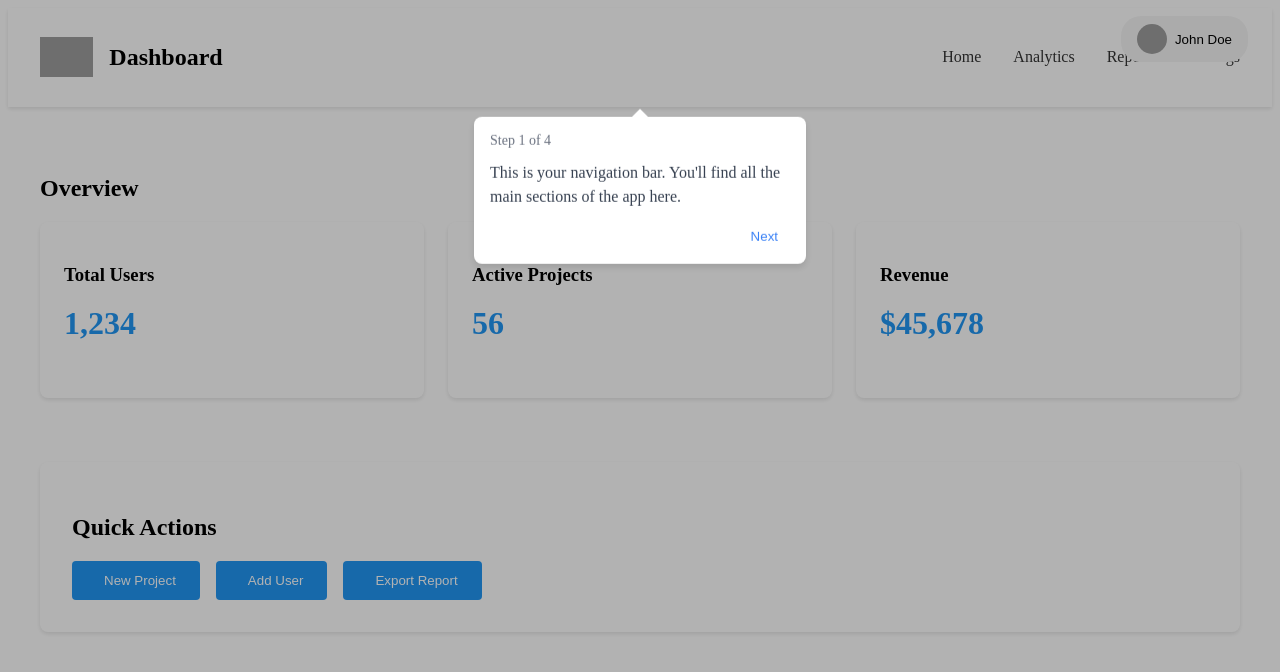
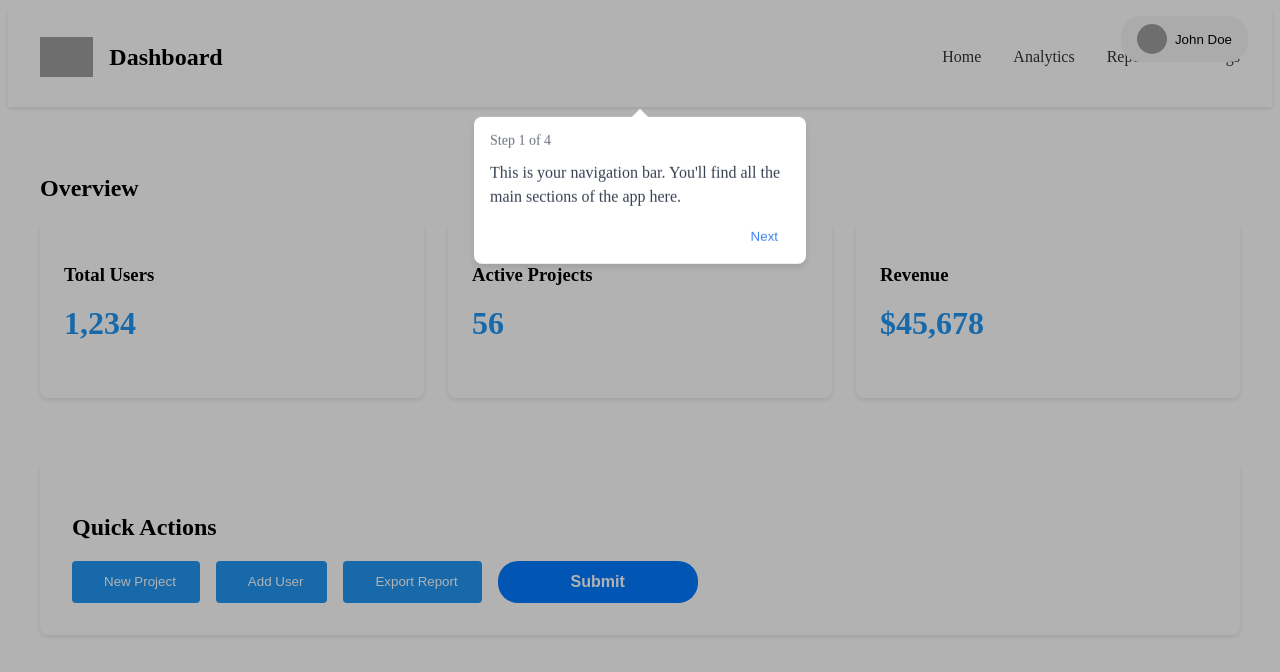
Before and after one commit to Acquaah-Emmanuel-Kofi/angular-test-app, an Angular app: page / in a window 1280 px wide. Shown: the top 672 px of the page. Built offline with nearby package versions, Linux system fonts and the light colour scheme; grey boxes are pictures that could not be loaded.

Commit message:
feat: render button on page

```diff
--- a/src/app/app.component.html
+++ b/src/app/app.component.html
@@ -53,5 +53,10 @@
       <i class="fas fa-file-export"></i>
       Export Report
     </button>
+
+    <app-button [customStyle]="{ 'border-radius': '20px', padding: '12px', width: '200px', display: 'flex', 'justify-content': 'center' }" variant="primary" buttonSize="large" [loading]="isLoading()" [disabled]="false"
+      (buttonClick)="handleClick($event)">
+      Submit
+    </app-button>
   </div>
 </div>
--- a/src/app/app.component.ts
+++ b/src/app/app.component.ts
@@ -1,17 +1,20 @@
-import { Component } from '@angular/core';
+import { Component, signal } from '@angular/core';
 import { NavigationEnd } from '@angular/router';
 import { Router } from '@angular/router';
 import { filter } from 'rxjs/operators';
 import { TutorialComponent } from './components/tutorial/tutorial.component';
 import { TutorialService } from './components/tutorial/services/tutorial.service';
+import { ButtonComponent } from './components/button/button.component';
 @Component({
   selector: 'app-root',
   standalone: true,
-  imports: [TutorialComponent],
+  imports: [TutorialComponent, ButtonComponent],
   templateUrl: './app.component.html',
   styleUrl: './app.component.scss',
 })
 export class AppComponent {
+  isLoading = signal<boolean>(false);
+
   constructor(
     private router: Router,
     private tutorialService: TutorialService
@@ -29,4 +32,13 @@ export class AppComponent {
         }
       });
   }
+
+  handleClick(event: MouseEvent): void {
+    console.log('Button clicked!', event);
+    this.isLoading.set(true);
+
+    setTimeout(() => {
+      this.isLoading.set(false);
+    }, 3000);
+  }
 }
```
